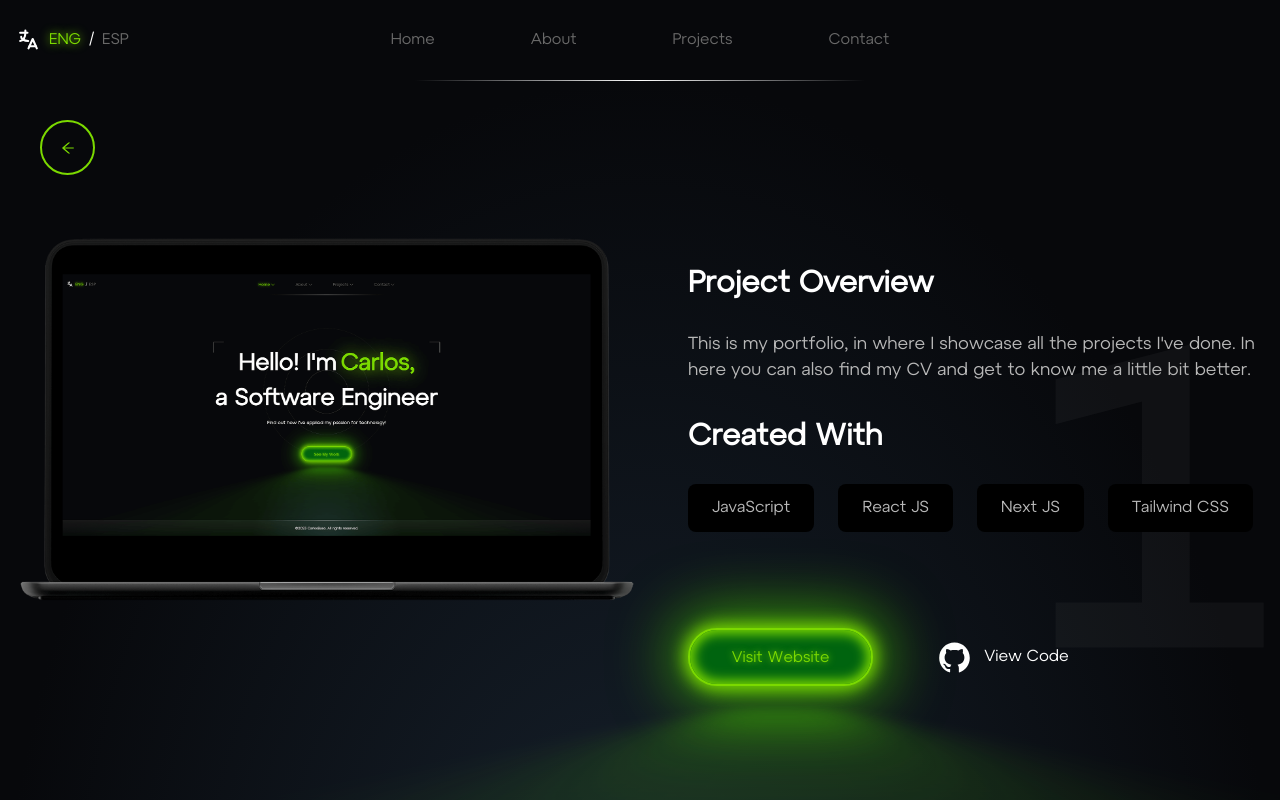
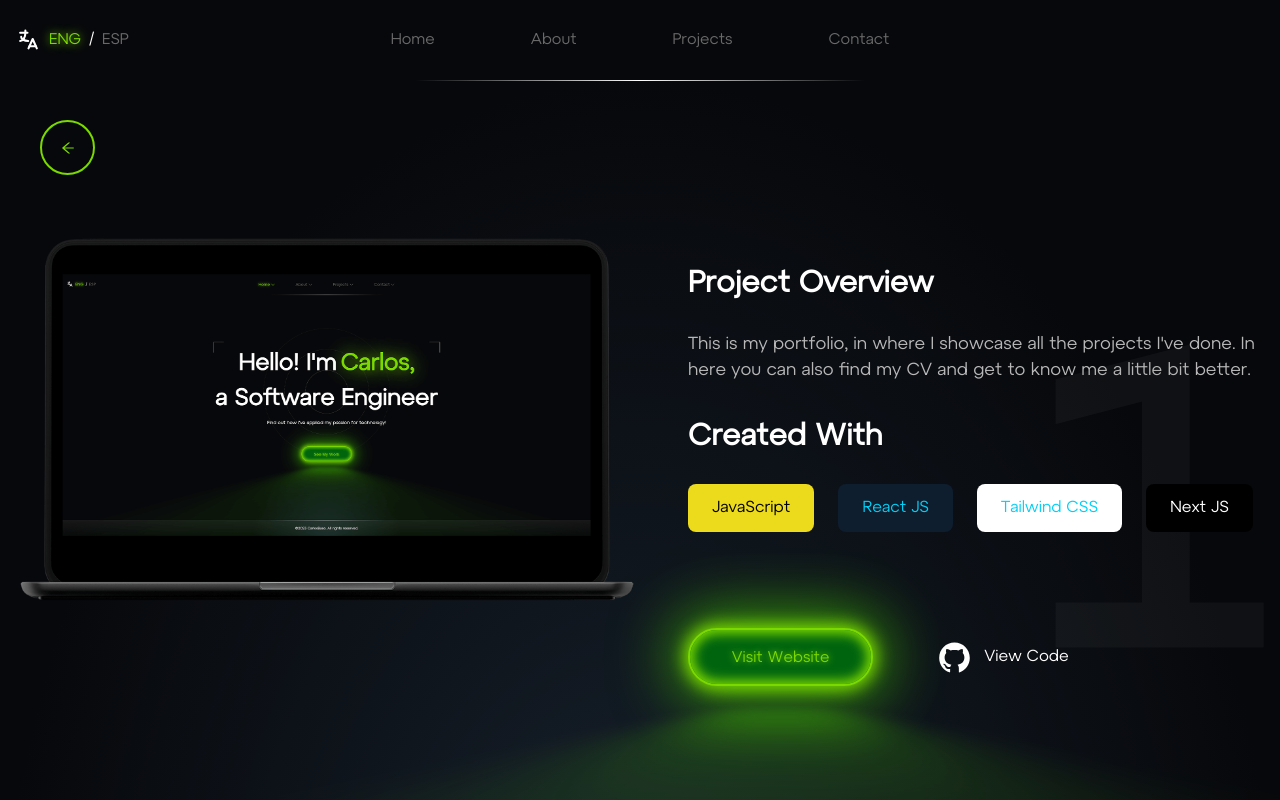
Before and after one commit to Basso-23/Portfolio_v2, a Next.js app: page /project-1 in a window 1280 px wide. Shown: the top 800 px of the page. Built offline with nearby package versions, Linux system fonts and the light colour scheme.

Commit message:
fixed para cv

```diff
--- a/src/components/Navbar.jsx
+++ b/src/components/Navbar.jsx
@@ -52,9 +52,9 @@ const Navbar = ({ setLanguage, language }) => {
             {language ? <div>Home</div> : <div>Inicio</div>}{" "}
           </Link>
           <Link
-            href={"/about"}
+            href={"/About"}
             className={
-              pathname === "/about"
+              pathname === "/About"
                 ? " flex active cursor-pointer"
                 : " flex inactive cursor-pointer"
             }
@@ -62,9 +62,9 @@ const Navbar = ({ setLanguage, language }) => {
             {language ? <div>About</div> : <div>Sobre mí</div>}{" "}
           </Link>
           <Link
-            href={"/projects"}
+            href={"/Projects"}
             className={
-              pathname === "/projects"
+              pathname === "/Projects"
                 ? " flex active cursor-pointer"
                 : " flex inactive cursor-pointer"
             }
@@ -72,9 +72,9 @@ const Navbar = ({ setLanguage, language }) => {
             {language ? <div>Projects</div> : <div>Proyectos</div>}{" "}
           </Link>
           <Link
-            href={"/contact"}
+            href={"/Contact"}
             className={
-              pathname === "/contact"
+              pathname === "/Contact"
                 ? " flex active cursor-pointer"
                 : " flex inactive cursor-pointer"
             }
--- a/src/pages/project-1.jsx
+++ b/src/pages/project-1.jsx
@@ -6,8 +6,8 @@ import { AiOutlineArrowLeft, AiOutlineArrowRight } from "react-icons/ai";
 {
   /* TOOLS STRUCTURE----------------------- */
 }
-const Tools = ({ name }) => {
-  return <div className=" py-3 px-6 bg-[#000000] rounded-lg">{name}</div>;
+const Tools = ({ name, color, bg }) => {
+  return <div className={`py-3 px-6 rounded-lg ${bg} ${color}`}>{name}</div>;
 };
 
 const Project1 = ({ language }) => {
@@ -18,7 +18,7 @@ const Project1 = ({ language }) => {
         href="/project-2"
         className=" w-[min(13vw,55px)]  h-[min(13vw,55px)] border top-0 left-0 sm:ml-10 ml-4 mt-10 flex justify-center items-center button5 text-[min(4vw,16px)] absolute"
       >
-        <AiOutlineArrowLeft/>
+        <AiOutlineArrowLeft />
       </Link>
       {/* MAIN CONTAINER-------------------------------------------------------------------------------------------------------- */}
       <div className="grid xl:grid-cols-2 grid-cols-1 w-full mt-36 px-3">
@@ -71,8 +71,8 @@ const Project1 = ({ language }) => {
               {language ? (
                 <div>
                   This is my portfolio, in where I showcase all the projects
-                  I&apos;ve done. In here you can also find my CV and get to know me
-                  a little bit better.
+                  I&apos;ve done. In here you can also find my CV and get to
+                  know me a little bit better.
                 </div>
               ) : (
                 <div>
@@ -104,12 +104,24 @@ const Project1 = ({ language }) => {
                 ease: "easeOut",
                 delay: 0.3,
               }}
-              className=" mt-6 flex sm:gap-6 gap-3 xl:mx-0 mx-auto xl:justify-start justify-center flex-wrap text-[min(3.5vw,16px)] text-[#b8b8b8] z-50"
+              className=" mt-6 flex sm:gap-6 gap-3 xl:mx-0 mx-auto xl:justify-start justify-center flex-wrap text-[min(3.5vw,16px)]  z-50"
             >
-              <Tools name="JavaScript" />
-              <Tools name="React JS" />
-              <Tools name="Next JS" />
-              <Tools name="Tailwind CSS" />
+              <Tools
+                name="JavaScript"
+                color={"text-black"}
+                bg={"bg-[#ECDB1C]"}
+              />
+              <Tools
+                name="React JS"
+                color={"text-[#00D1F7]"}
+                bg={"bg-[#0E1E2F]"}
+              />
+              <Tools
+                name="Tailwind CSS"
+                color={"text-[#00D1F7]"}
+                bg={"bg-white"}
+              />
+              <Tools name="Next JS" color={"text-white"} bg={"bg-black"} />
             </m.div>
             <m.div
               initial={{ y: "-25px", opacity: 0 }}
--- a/src/pages/project-2.jsx
+++ b/src/pages/project-2.jsx
@@ -6,8 +6,8 @@ import { AiOutlineArrowLeft, AiOutlineArrowRight } from "react-icons/ai";
 {
   /* TOOLS STRUCTURE----------------------- */
 }
-const Tools = ({ name }) => {
-  return <div className=" py-3 px-6 bg-[#000000] rounded-lg">{name}</div>;
+const Tools = ({ name, color, bg }) => {
+  return <div className={`py-3 px-6 rounded-lg ${bg} ${color}`}>{name}</div>;
 };
 
 const Project2 = ({ language }) => {
@@ -115,10 +115,22 @@ const Project2 = ({ language }) => {
               }}
               className=" mt-6 flex sm:gap-6 gap-3 xl:mx-0 mx-auto xl:justify-start justify-center flex-wrap text-[min(3.5vw,16px)] text-[#b8b8b8] z-50"
             >
-              <Tools name="JavaScript" />
-              <Tools name="React JS" />
-              <Tools name="Next JS" />
-              <Tools name="Tailwind CSS" />
+              <Tools
+                name="JavaScript"
+                color={"text-black"}
+                bg={"bg-[#ECDB1C]"}
+              />
+              <Tools
+                name="React JS"
+                color={"text-[#00D1F7]"}
+                bg={"bg-[#0E1E2F]"}
+              />
+              <Tools
+                name="Tailwind CSS"
+                color={"text-[#00D1F7]"}
+                bg={"bg-white"}
+              />
+              <Tools name="Next JS" color={"text-white"} bg={"bg-black"} />
             </m.div>
             <m.div
               initial={{ y: "-25px", opacity: 0 }}
--- a/src/pages/project-3.jsx
+++ b/src/pages/project-3.jsx
@@ -6,8 +6,8 @@ import { AiOutlineArrowLeft, AiOutlineArrowRight } from "react-icons/ai";
 {
   /* TOOLS STRUCTURE----------------------- */
 }
-const Tools = ({ name }) => {
-  return <div className=" py-3 px-6 bg-[#000000] rounded-lg">{name}</div>;
+const Tools = ({ name, color, bg }) => {
+  return <div className={`py-3 px-6 rounded-lg ${bg} ${color}`}>{name}</div>;
 };
 
 const Project3 = ({ language }) => {
@@ -107,10 +107,22 @@ const Project3 = ({ language }) => {
               }}
               className=" mt-6 flex sm:gap-6 gap-3 xl:mx-0 mx-auto xl:justify-start justify-center flex-wrap text-[min(3.5vw,16px)] text-[#b8b8b8] z-50"
             >
-              <Tools name="JavaScript" />
-              <Tools name="React JS" />
-              <Tools name="Next JS" />
-              <Tools name="Tailwind CSS" />
+              <Tools
+                name="JavaScript"
+                color={"text-black"}
+                bg={"bg-[#ECDB1C]"}
+              />
+              <Tools
+                name="React JS"
+                color={"text-[#00D1F7]"}
+                bg={"bg-[#0E1E2F]"}
+              />
+              <Tools
+                name="Tailwind CSS"
+                color={"text-[#00D1F7]"}
+                bg={"bg-white"}
+              />
+              <Tools name="Next JS" color={"text-white"} bg={"bg-black"} />
             </m.div>
             <m.div
               initial={{ y: "-25px", opacity: 0 }}
```
